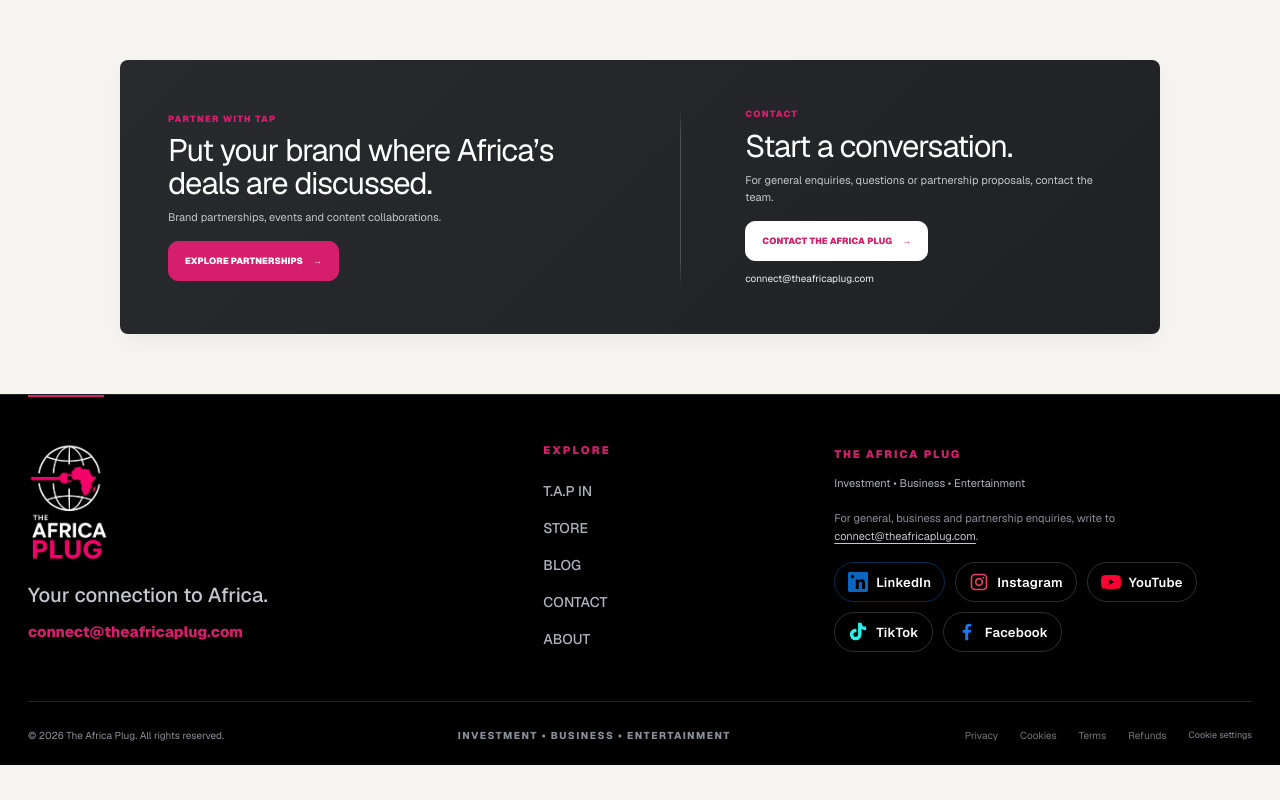
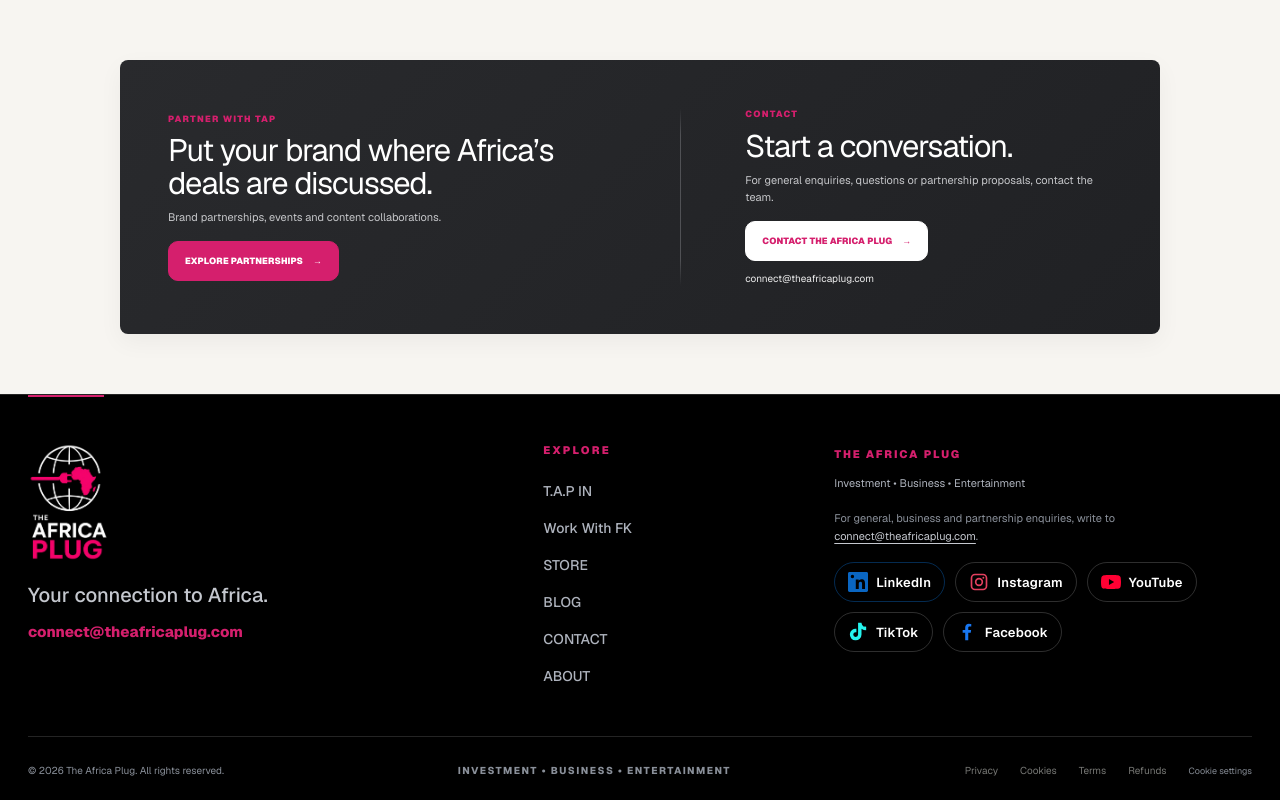
Before and after one commit to MrDan001/Africa-Plug, a Next.js app: page / in a window 1280 px wide. Shown: the part 3652-4452 px from the top of the page. Before the commit the page ends 4417 px from the top, so only its background shows below. Built offline with nearby package versions, Linux system fonts and the light colour scheme; no server answers.

Commit message:
Ensure Work With FK always appears in footer links

```diff
--- a/src/components/layout/Footer.tsx
+++ b/src/components/layout/Footer.tsx
@@ -51,7 +51,15 @@ function FacebookIcon() {
 export default async function Footer() {
   const settings = await getPublicSiteSettings();
   const contactEmail = settings.contactEmail || "connect@theafricaplug.com";
-  const exploreLinks = settings.navigation?.length ? settings.navigation : FOOTER_LINKS;
+  const configuredExploreLinks = settings.navigation?.length ? settings.navigation : FOOTER_LINKS;
+  // Keep the Work With FK destination visible even when CMS navigation settings omit it.
+  const exploreLinks = configuredExploreLinks.some((item) => item.href === "/work-with-fk")
+    ? configuredExploreLinks
+    : [
+        ...configuredExploreLinks.slice(0, 1),
+        { label: "Work With FK", href: "/work-with-fk" },
+        ...configuredExploreLinks.slice(1),
+      ];
   const socialLinks = [
     { label: "LinkedIn", href: settings.linkedinUrl ?? "", icon: <LinkedInIcon />, className: "is-linkedin" },
     { label: "Instagram", href: settings.instagramUrl ?? "", icon: <InstagramIcon />, className: "is-instagram" },
```
